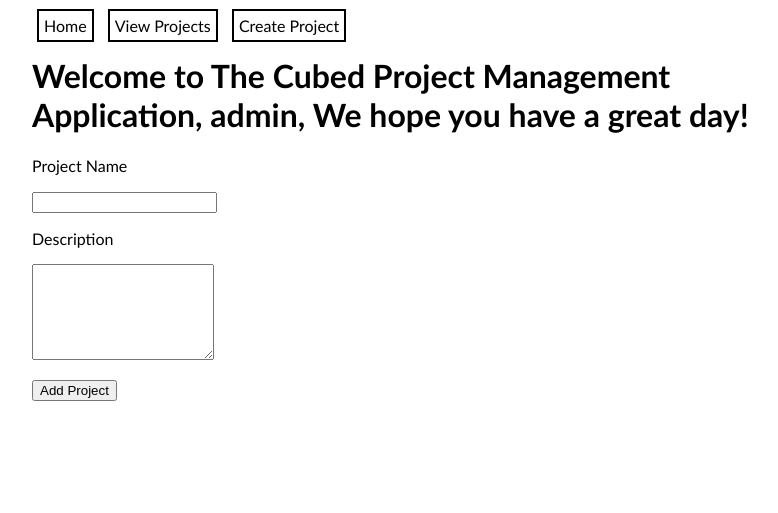
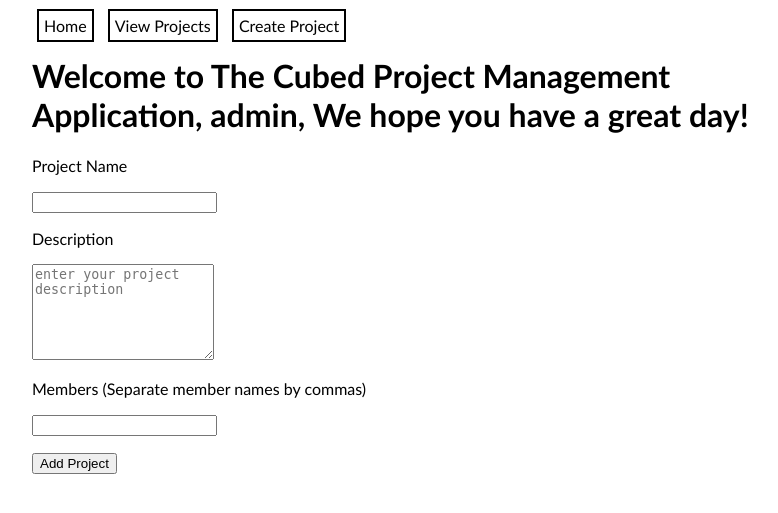
Before and after one commit to jperrym1/3155Team27, a Flask app: page /projects/new in a window 1280 px wide. Shown: the top 513 px of the page, without its empty margins (224-1002 px from the left). Run offline with Flask 2, Linux system fonts and the light colour scheme.

Commit message:
edit and delete

```diff
--- a/ProjectV1.py
+++ b/ProjectV1.py
@@ -22,7 +22,7 @@ def index():
     return render_template('index.html', user=tempUser)
 
 #view list of projects
-@app.route('/projects')
+@app.route('/projects', methods=['GET', 'POST'])
 def get_projects():
 
     return render_template('projects.html', projects=projects, user=tempUser)
@@ -40,8 +40,8 @@ def create_project():
 
     if request.method == 'POST':
         name = request.form['name']
-        description = request.form['description']
-        members = request.form['members']
+        description = request.form['projectDesc']
+        members = request.form['projectMembers'].split(',')
         id = len(projects)+1
         projects[id] = {'name': name, 'description': description, 'members': members}
         return redirect(url_for('get_projects'))
@@ -54,21 +54,22 @@ def create_project():
 def edit_project(project_id):
     if request.method == 'POST':
             name = request.form['name']
-
-            desc = request.form['projectDesc']
-
+            description = request.form['projectDesc']
+            members = request.form['projectMembers'].split(',')
+            id = int(project_id)
+            projects[id] = {'name': name, 'description': description, 'members': members}
             return redirect(url_for('get_projects'))
     else:
         project = projects[int(project_id)]
-        return render_template('new.html', project=project, user=tempUser)
+        return render_template('new.html', project=project, user=tempUser, project_id=project_id)
     return 1
 
 #delete project
-@app.route('/projects/delete/<project_id>')
+@app.route('/projects/delete/<project_id>', methods=['GET', 'POST'])
 def delete_project(project_id):
-    for i in projects:
-        if projects[project_id] == projects[i]:
-            del projects[i]
-    return redirect(url_for('projects.html'))
+    # key = projects.get(project_id, None)
+    # if key:
+    del projects[int(project_id)]
+    return redirect(url_for('get_projects'))
 
 app.run(host=os.getenv('IP', '127.0.0.1'), port=int(os.getenv('PORT', 5000)), debug=True)
--- a/static/tables.css
+++ b/static/tables.css
@@ -3,7 +3,8 @@ table,tr,td,th{
     text-align: left;
 }
 th, td{
-    padding: 5px;
+    padding: 5px 10px 5px 10px;
+    min-width: 100px;
 }
 table{
     border-collapse: collapse;
--- a/templates/new.html
+++ b/templates/new.html
@@ -18,21 +18,18 @@
         </header>
         <main>
             {% if project %}
-            <form action="{{ url_for('edit_project', project_id = note.id) }}" method="post">
-        {% else %}
+            <form action="{{ url_for('edit_project', project_id=project_id) }}" method="post">
+            {% else %}
             <form action="new" method="post">
-        {% endif %}
+            {% endif %}
            <p><label for="name">Project Name </label></p><p>  <input id='name' type="text" name="name" value="{% if project %}{{project.name}}{% endif %}"/></p>
             <p><label for="projectDesc">Description </label></p><p>
-                <textarea id='projectDesc' name="projectDesc"  rows="6" cols="0" placeholder="enter your" >
-                    {% if note %}
-                        {{project.description}}
-                    {% endif %}
-                </textarea>
+                <textarea id='projectDesc' name="projectDesc"  rows="6" cols="0" placeholder="enter your project description" >{% if project %}{{project.description}}{% endif %}</textarea>
             </p>
-            <p><label for="projectMembers"></label></p>
+            <p><label for="projectMembers">Members (Separate member names by commas)</label></p>
+            <p><input type="text" id="projectMembers" name="projectMembers" value='{% if project %}{{",".join(project.members)}}{% endif %}'></p>
             <p>
-                {% if note %}
+                {% if project %}
                     <input type="submit" value="Update Project"/>
                 {% else %}
                     <input type="submit" value="Add Project">
```
